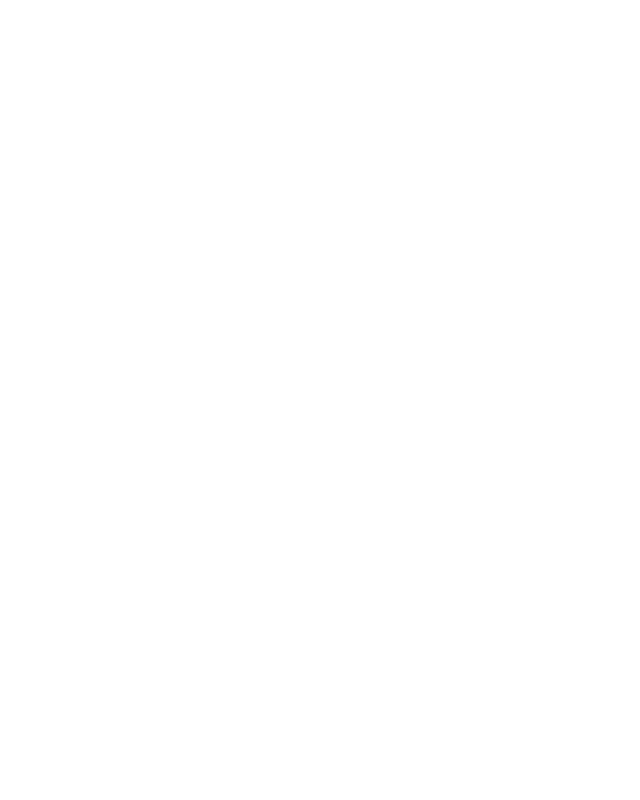
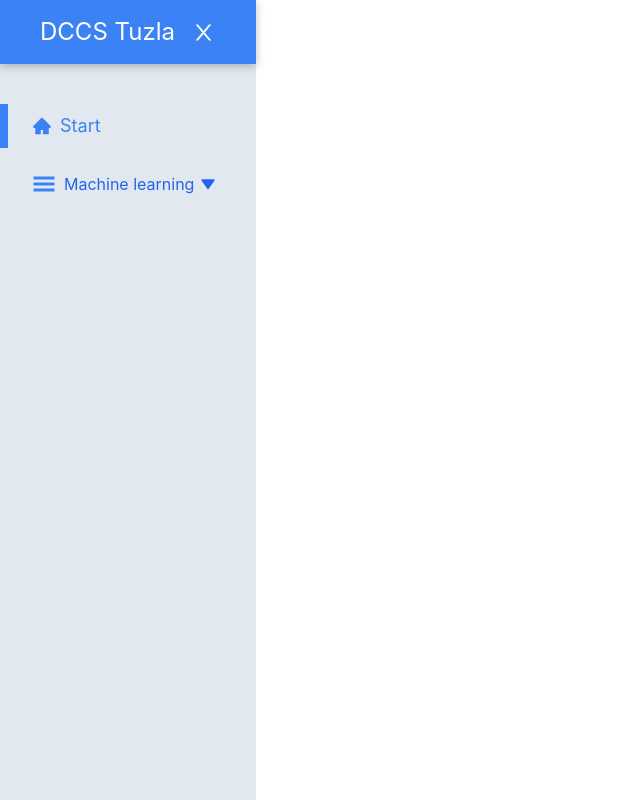
Before and after one commit to Bego96/Certificate-App, a React (Create React App) app: page / in a window 1280 px wide. Shown: the whole page, without its empty margins (0-640 px from the left). Built offline with nearby package versions, Linux system fonts and the light colour scheme.

Commit message:
Finnished basic structure for sidebar

```diff
--- a/package.json
+++ b/package.json
@@ -8,6 +8,7 @@
     "@testing-library/user-event": "^13.5.0",
     "react": "^18.2.0",
     "react-dom": "^18.2.0",
+    "react-icons": "^4.11.0",
     "react-scripts": "5.0.1",
     "web-vitals": "^2.1.4"
   },
--- a/src/App.js
+++ b/src/App.js
@@ -1,10 +1,21 @@
 
+import { useState } from 'react';
 import './App.css';
+import Sidebar from './components/sidebar';
 
 function App() {
+
+  const [showSidebar, setShowSidebar] = useState(true);
+
+  const toggleSidebar = () => {
+    setShowSidebar(!showSidebar);
+  }
+
   return (
-    <div className="App">
-
+    <div className="App relative">
+        {
+          showSidebar ? <Sidebar toggleSidebar={toggleSidebar}/> : null
+        }
     </div>
   );
 }
--- /dev/null
+++ b/src/components/home.jsx
@@ -0,0 +1,19 @@
+import HomeNavigation from "./homeNavigation"
+import{ AiFillHome} from 'react-icons/ai'
+import { useState } from "react";
+
+const Home = () => {
+
+    const [showHomeNav, setShowHomeNav] = useState(true);
+
+    return (
+        <div>
+            <div className="flex items-center border-l-8 border-blue-500 px-6 py-2 mb-6" onClick={()=> {setShowHomeNav(!showHomeNav)}}>
+                <AiFillHome color='#3b82f6' size={20}/><span className="ml-2 text-blue-500 text-lg">Start</span>
+            </div>
+            {showHomeNav ? <HomeNavigation /> : null}
+        </div>
+    )
+}
+
+export default Home;
--- /dev/null
+++ b/src/components/homeNavigation.jsx
@@ -0,0 +1,35 @@
+import { GiHamburgerMenu} from 'react-icons/gi';
+import { BiSolidDownArrow, BiSolidUpArrow} from 'react-icons/bi';
+import { useState } from 'react';
+
+const HomeNavigation = () => {
+
+    const [openList, setOpenList] = useState(false);
+
+
+
+    return (
+        <div className="text-blue-600 pl-8">
+            <div className="flex items-center w-full justify-between" onClick={() => setOpenList(!openList)}>
+                <div className='flex items-center'>
+                    <GiHamburgerMenu color='#3b82f6' size={24}/>
+                    <p className="ml-2">Machine learning</p>
+                </div>
+                {
+                    openList ? <BiSolidUpArrow /> : <BiSolidDownArrow/>
+                }
+            </div>
+            {
+                openList ?
+                <ul className="pl-8 mt-8">
+                <li>Example 1</li>
+                <li>Example 2</li>
+                <li>Example 3</li>
+                </ul> : null
+            }
+
+        </div>
+    )
+}
+
+export default HomeNavigation;
--- /dev/null
+++ b/src/components/sidebar.jsx
@@ -0,0 +1,25 @@
+import{ AiFillHome} from 'react-icons/ai'
+import HomeNavigation from './homeNavigation';
+import { useState  } from 'react';
+import Home from './home';
+import { AiOutlineClose } from 'react-icons/ai';
+
+const Sidebar = (props) => {
+
+    const [homePage, setHomePage] = useState(true)
+
+
+    return (
+        <div className="bg-slate-200 h-screen absolute top-0 left-0 w-[100%] tablet:w-[50%] laptop:w-[30%] desktop:w-[20%]">
+            <div className="px-10 py-4 bg-blue-500 text-white drop-shadow-[0_2px_4px_rgba(0,0,0,0.25)] mb-10 flex justify-between items-center">
+                <h1 className='text-2xl'>DCCS Tuzla</h1>
+                <AiOutlineClose size={25} onClick={() => props.toggleSidebar()}/>
+            </div>
+            <div className="pr-10">
+                <Home />
+            </div>
+        </div>
+    )
+}
+
+export default Sidebar;
--- a/tailwind.config.js
+++ b/tailwind.config.js
@@ -5,6 +5,17 @@
   ],
   theme: {
     extend: {},
+    screens: {
+      'tablet': '640px',
+      // => @media (min-width: 640px) { ... }
+
+      'laptop': '1024px',
+      // => @media (min-width: 1024px) { ... }
+
+      'desktop': '1280px',
+      // => @media (min-width: 1280px) { ... }
+    },
   },
+
   plugins: [],
 }
```
Also changed, not shown: 1 other file (tests, documents, lock files or other folders).
